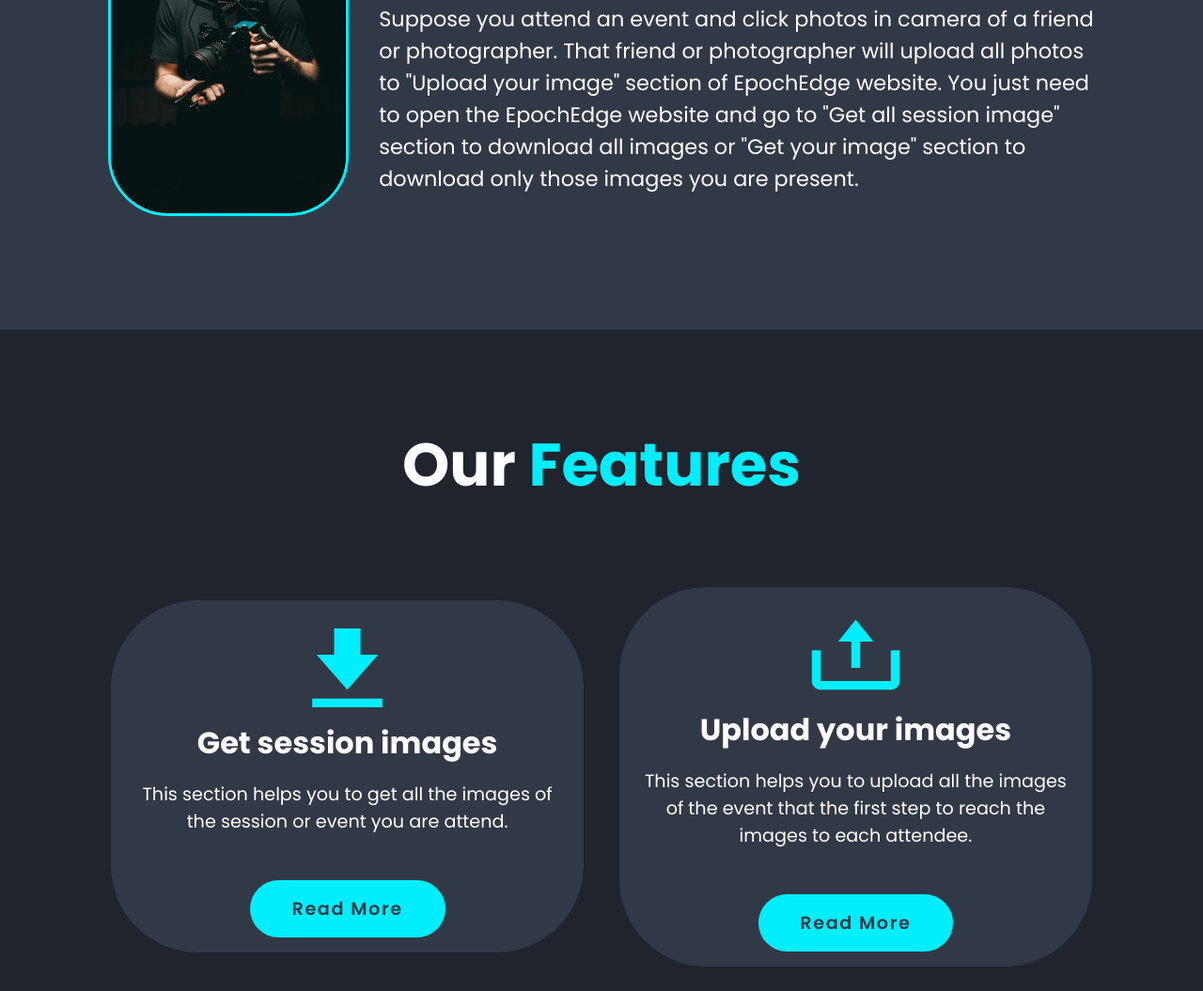
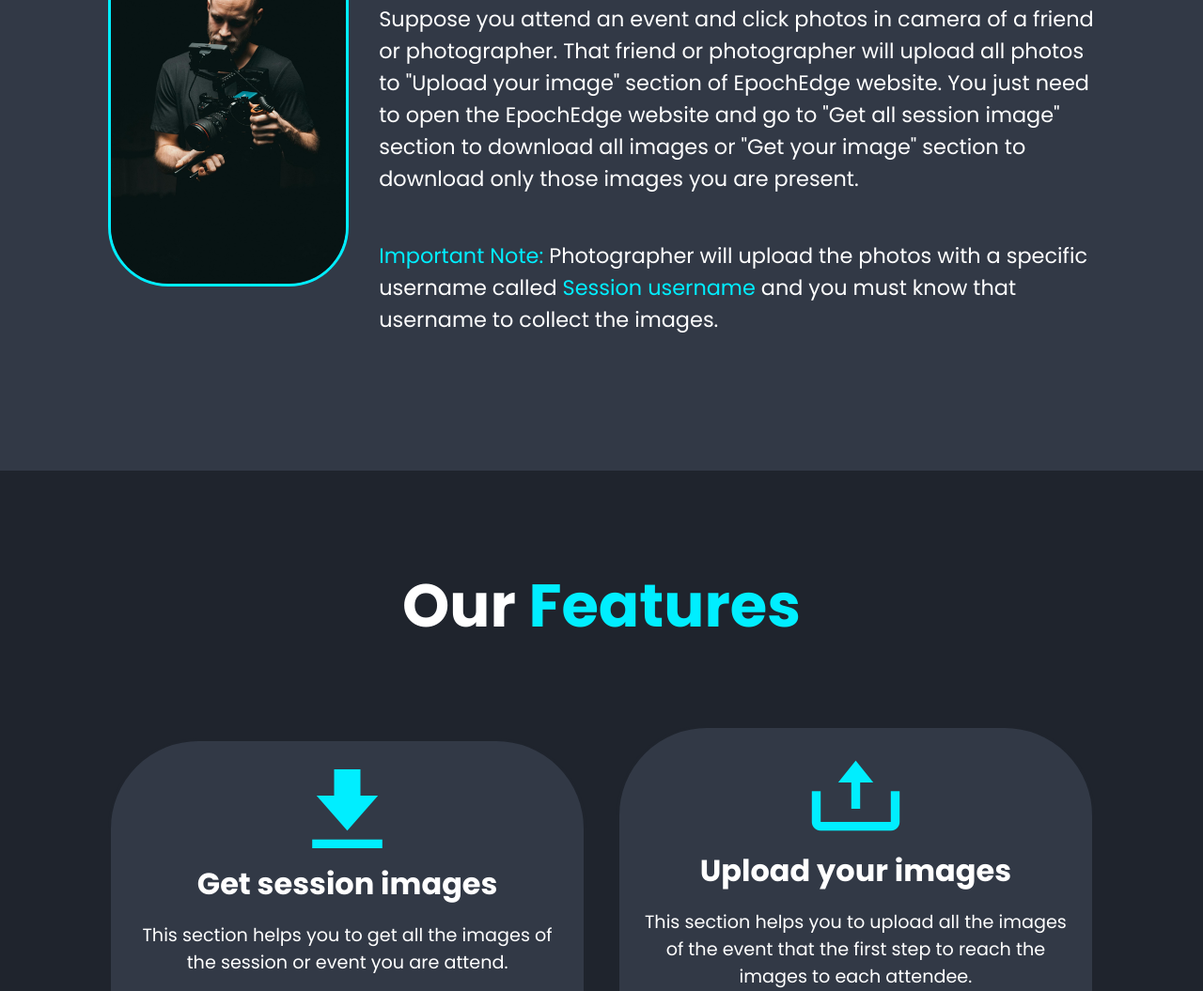
Before and after one commit to Arijul007/EpochEdge-_portfolio, a plain HTML site: page index.html in a window 1280 px wide. Shown: the part 1055-2110 px from the top of the page at 94% size. Drawn offline with nearby package versions, Linux system fonts and the light colour scheme.

Commit message:
initial commit

```diff
--- a/index.html
+++ b/index.html
@@ -72,8 +72,9 @@
             <p>Suppose you attend an event and click photos in camera of a friend or photographer.
                  That friend or photographer will upload all photos to "Upload your image" section of EpochEdge website.
                   You just need to open the EpochEdge website and go to "Get all session image" section to download all images or
-                  "Get your image" section to download only those images you are present.</p>
-
+                   "Get your image" section to download only those images you are present.</p>
+            <p><span>Important Note:</span> Photographer will upload the photos with a specific username called <span>Session
+                 username</span> and you must know that username to collect the images.</p>
         </div>
 
     </section>
```
